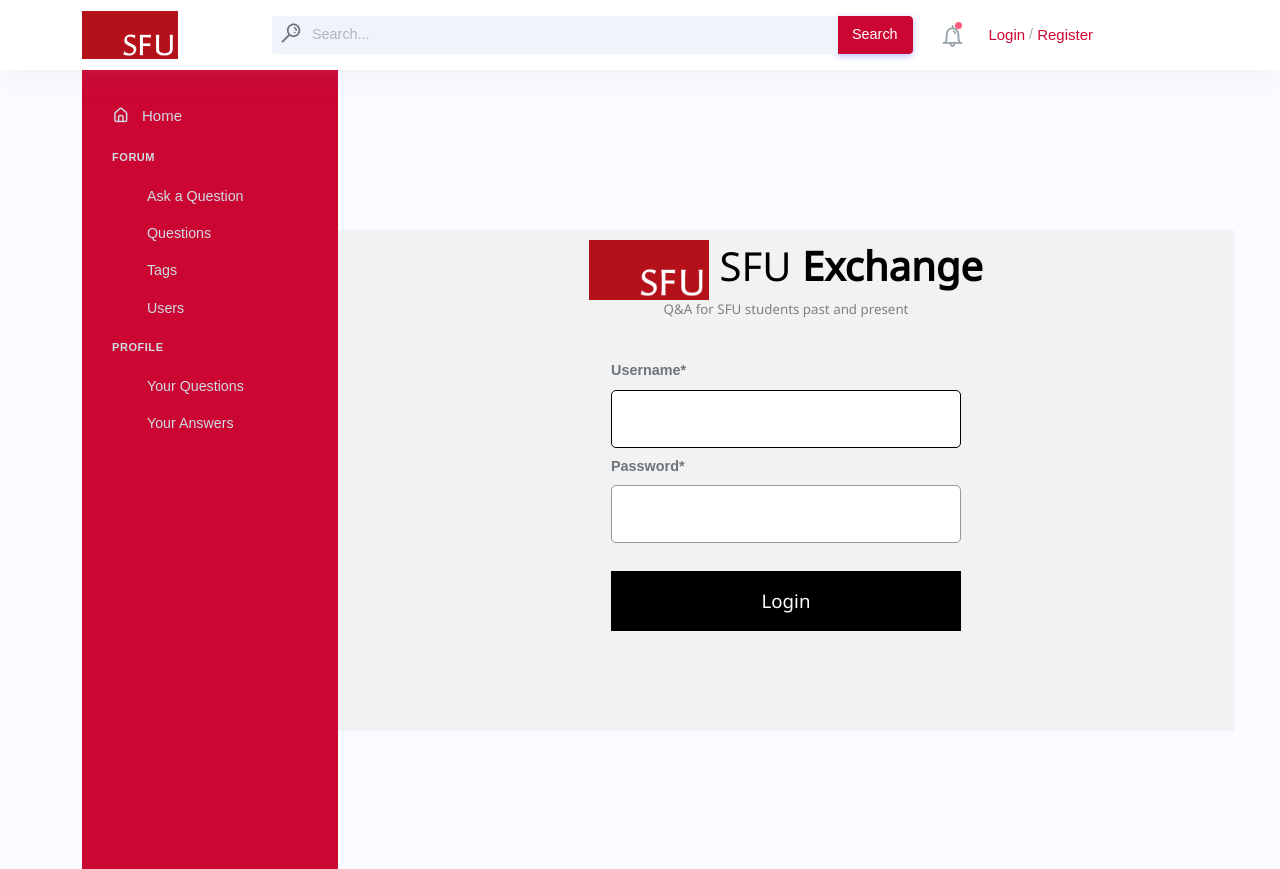
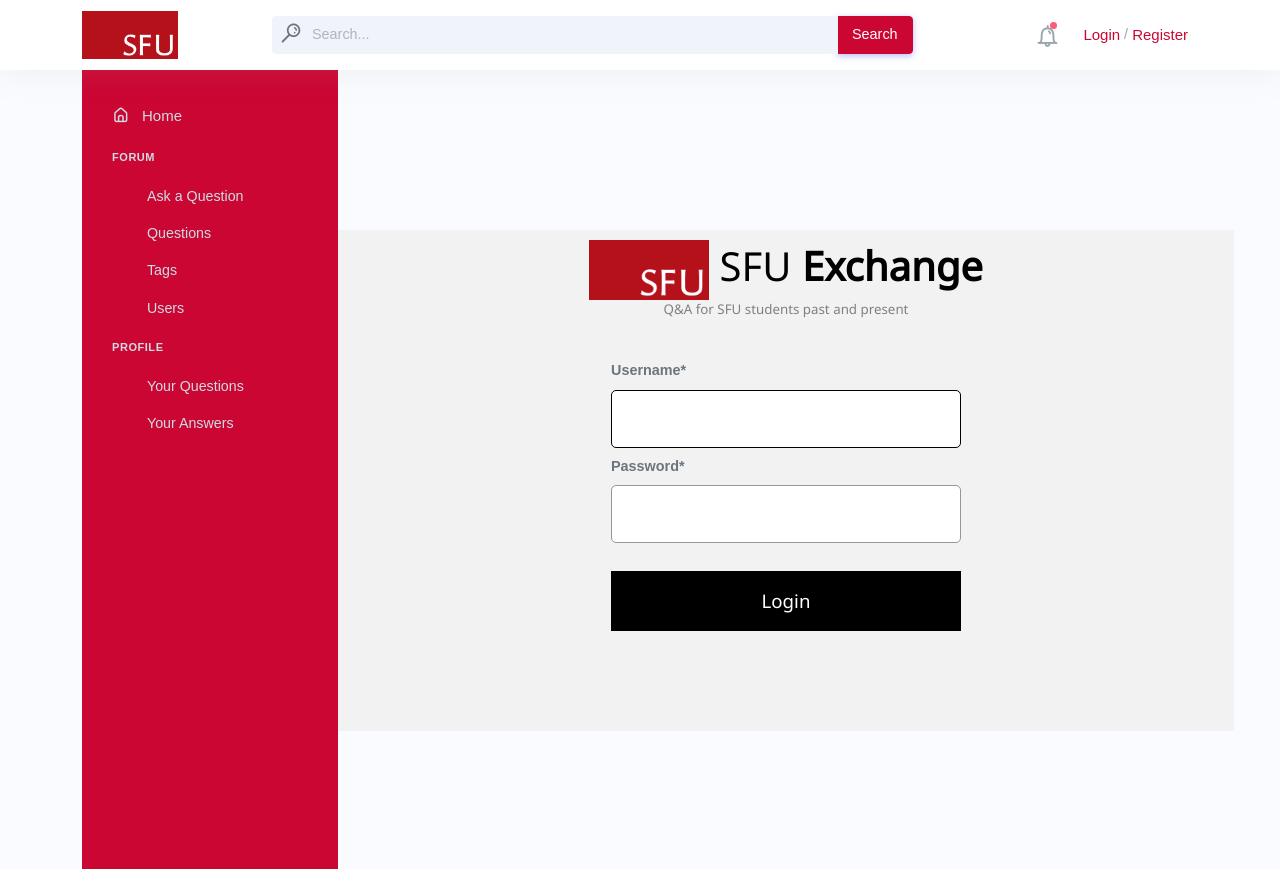
Before and after one commit to wassimkhelifi/sfu-exchange-project, a Django app: page / in a window 1280 px wide. Shown: the top 869 px of the page. Run offline with Django 3.2, Linux system fonts and the light colour scheme; parts of the project's set-up code (start-up, migrations or seed data) failed here and were passed over; some libraries are stand-ins or nearby versions; some web fonts are replaced.

Commit message:
Change col back to 3

```diff
--- a/sfu-exchange-project/templates/base.html
+++ b/sfu-exchange-project/templates/base.html
@@ -46,7 +46,7 @@
 				</div>
 
 				<!--Dropdowns-->
-				<div class='col-2'>
+				<div class='col-3'>
 					<ul class='list-unstyled topbar-menu d-flex float-end mb-0'>
 						<!--Searchbar Dropdown-->
 						<li class="dropdown notification-list d-lg-none">
```
